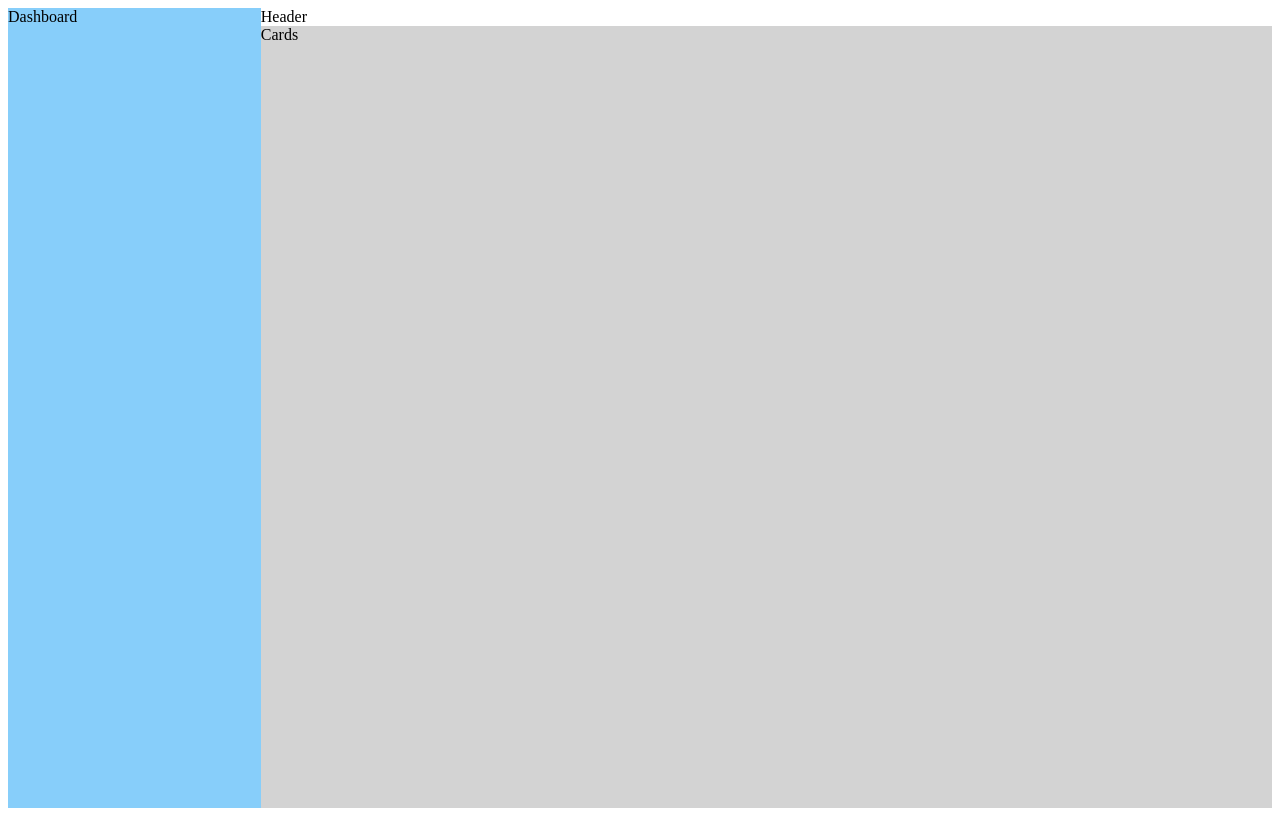
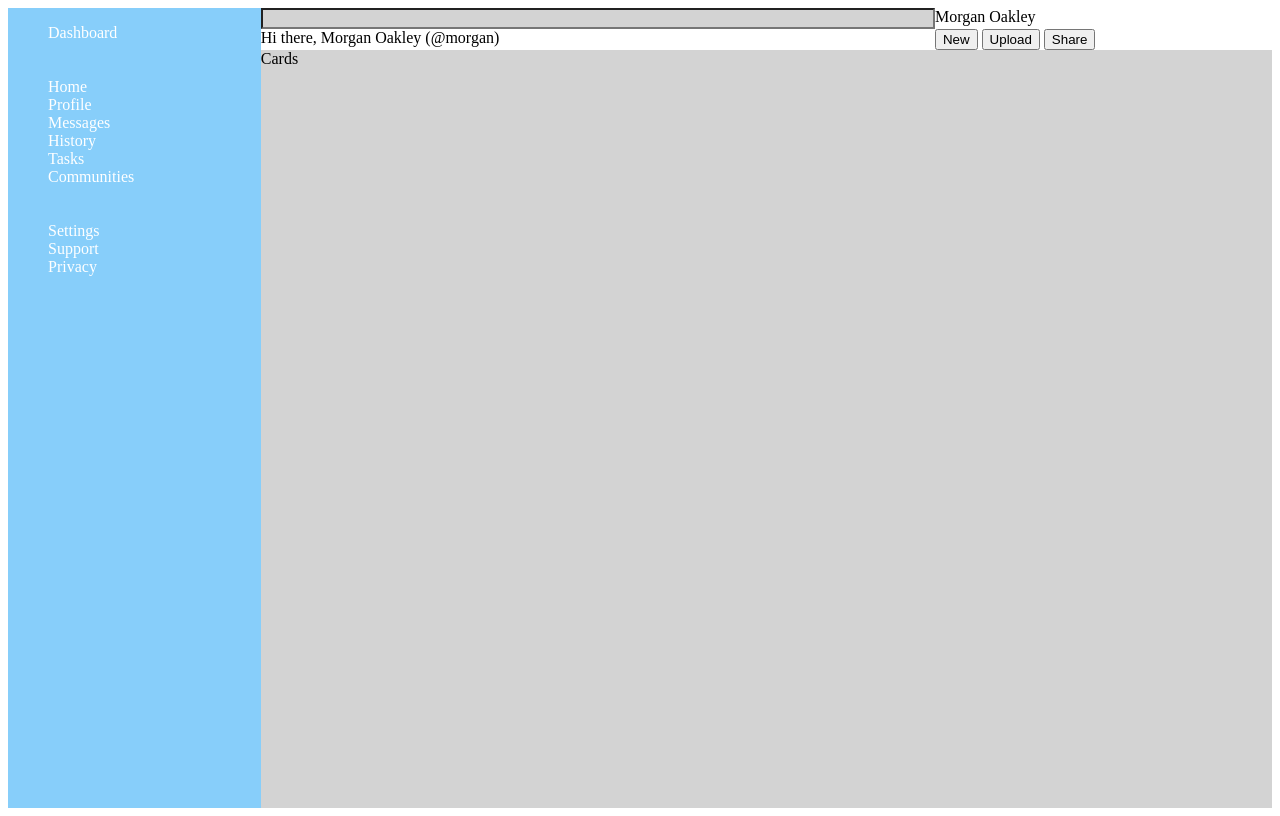
Before and after one commit to duhnuker/Admin-Dashboard, a plain HTML site: page index.html in a window 1280 px wide. Drawn offline with Linux system fonts and the light colour scheme.

Commit message:
header grid layout set

```diff
--- a/index.html
+++ b/index.html
@@ -9,9 +9,33 @@
 </head>
 <body>
     <div class="container">
-        <div class="sidebar">Dashboard</div>
+        <div class="sidebar">
+            <ul>
+            <div class="dashboard-logo">Dashboard</div>
+            <br></br>
+                <li>Home</li>
+                <li>Profile</li>
+                <li>Messages</li>
+                <li>History</li>
+                <li>Tasks</li>
+                <li>Communities</li>
+                <br></br>
+                <li>Settings</li>
+                <li>Support</li>
+                <li>Privacy</li>
+            </ul>
+        </div>
     <div class="right-side">
-        <div class="header">Header</div>
+        <div class="header">
+            <input>
+            <div class="profile">Morgan Oakley</div>
+            <div class="greeting">Hi there, Morgan Oakley (@morgan)</div>
+            <div class="header-buttons">
+                <button>New</button>
+                <button>Upload</button>
+                <button>Share</button>
+            </div>
+        </div>
         <div class="content-container">
             Cards
         </div>
--- a/styles.css
+++ b/styles.css
@@ -4,9 +4,18 @@
     height: 100vh;
 }
 
+/* Left Side */
+
 .sidebar {
     background-color: lightskyblue;
+    color: white;
 }
+
+ul {
+    list-style-type: none;
+}
+
+/* Right Side */
 
 .right-side {
     grid-column: 2;
@@ -16,4 +25,10 @@
 
 .header {
     background-color: white;
+    display: grid;
+    grid-template-columns: 2fr 1fr;
 }
+
+input {
+    background-color: lightgrey;
+}
```
